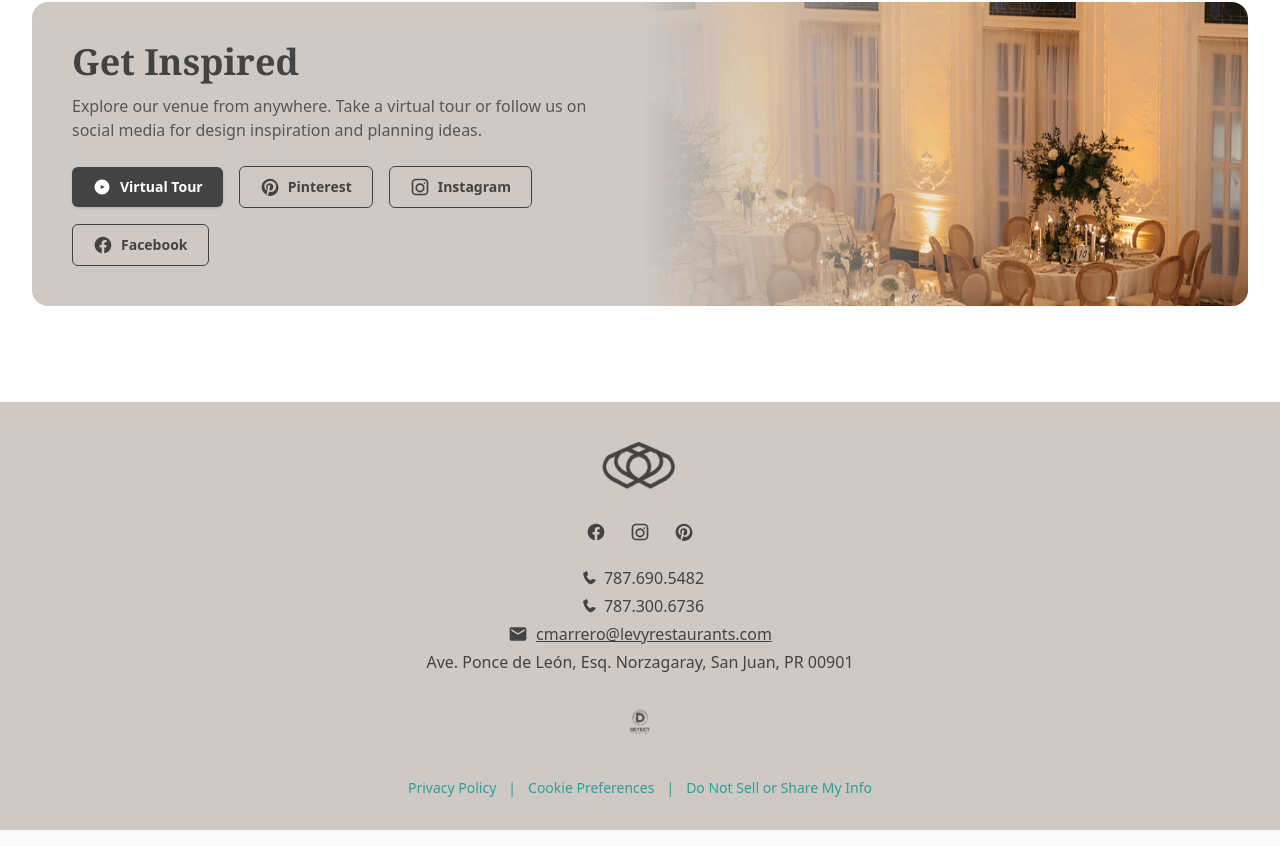
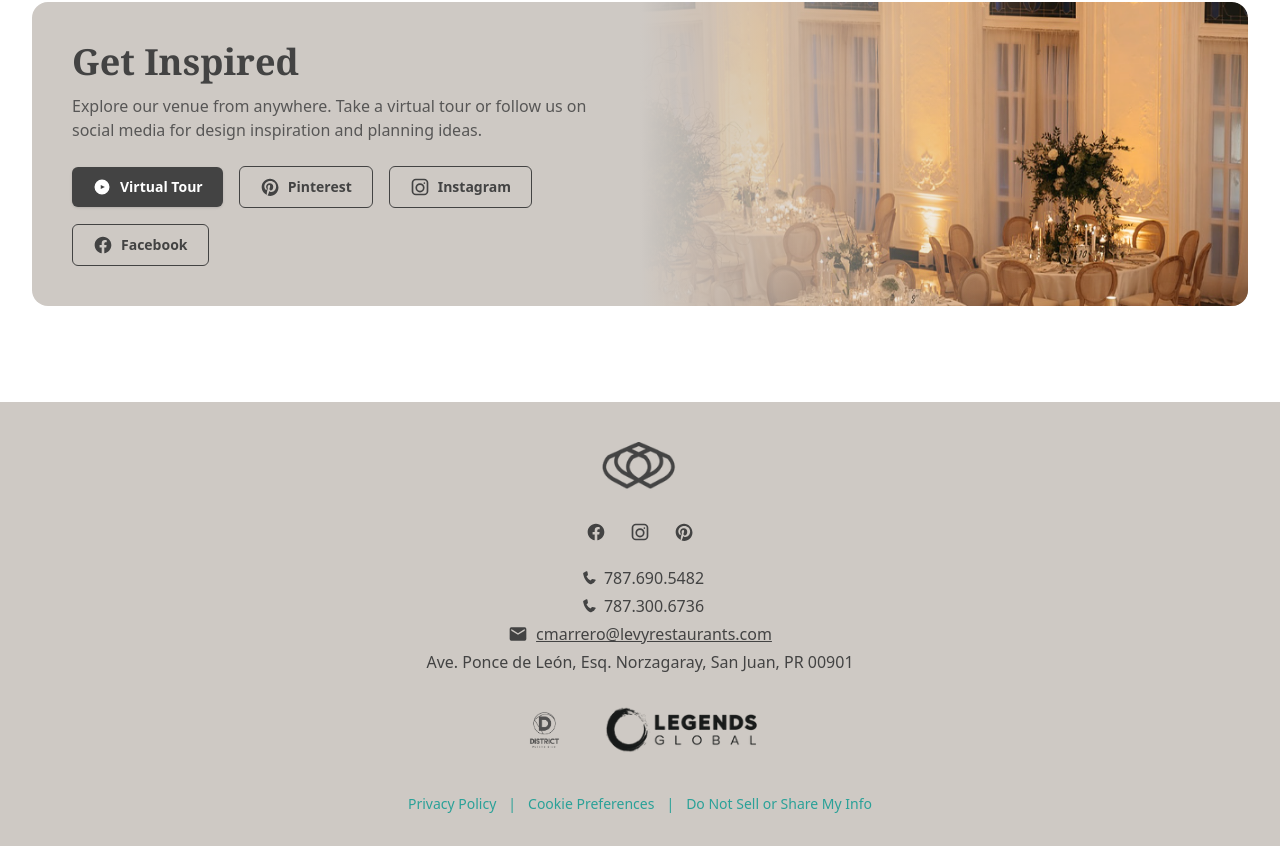
Before and after one commit to asmpuertorico/antiguo-casino, a Next.js app: page / in a window 1280 px wide. Shown: the part 1787-2633 px from the top of the page. Built offline with nearby package versions, Linux system fonts and the light colour scheme; no server answers.

Commit message:
Add Legends logo to footer alongside District logo

```diff
--- a/components/Footer.tsx
+++ b/components/Footer.tsx
@@ -86,13 +86,20 @@ export default function Footer() {
           </div>
 
           {/* Partner logos */}
-          <div className="mt-2 flex items-center justify-center opacity-90">
+          <div className="mt-2 flex items-center justify-center gap-6 opacity-90">
             <Image
               src="/images/District-Logo.png"
               alt="District Puerto Rico"
-              width={56}
-              height={56}
-              className="h-8 w-auto"
+              width={80}
+              height={80}
+              className="h-12 w-auto"
+            />
+            <Image
+              src="/images/legends small.png"
+              alt="Legends"
+              width={80}
+              height={80}
+              className="h-12 w-auto"
             />
           </div>
         </div>
```
Also changed, not shown: public/images/legends logo.png (added), public/images/legends small.png (added).
